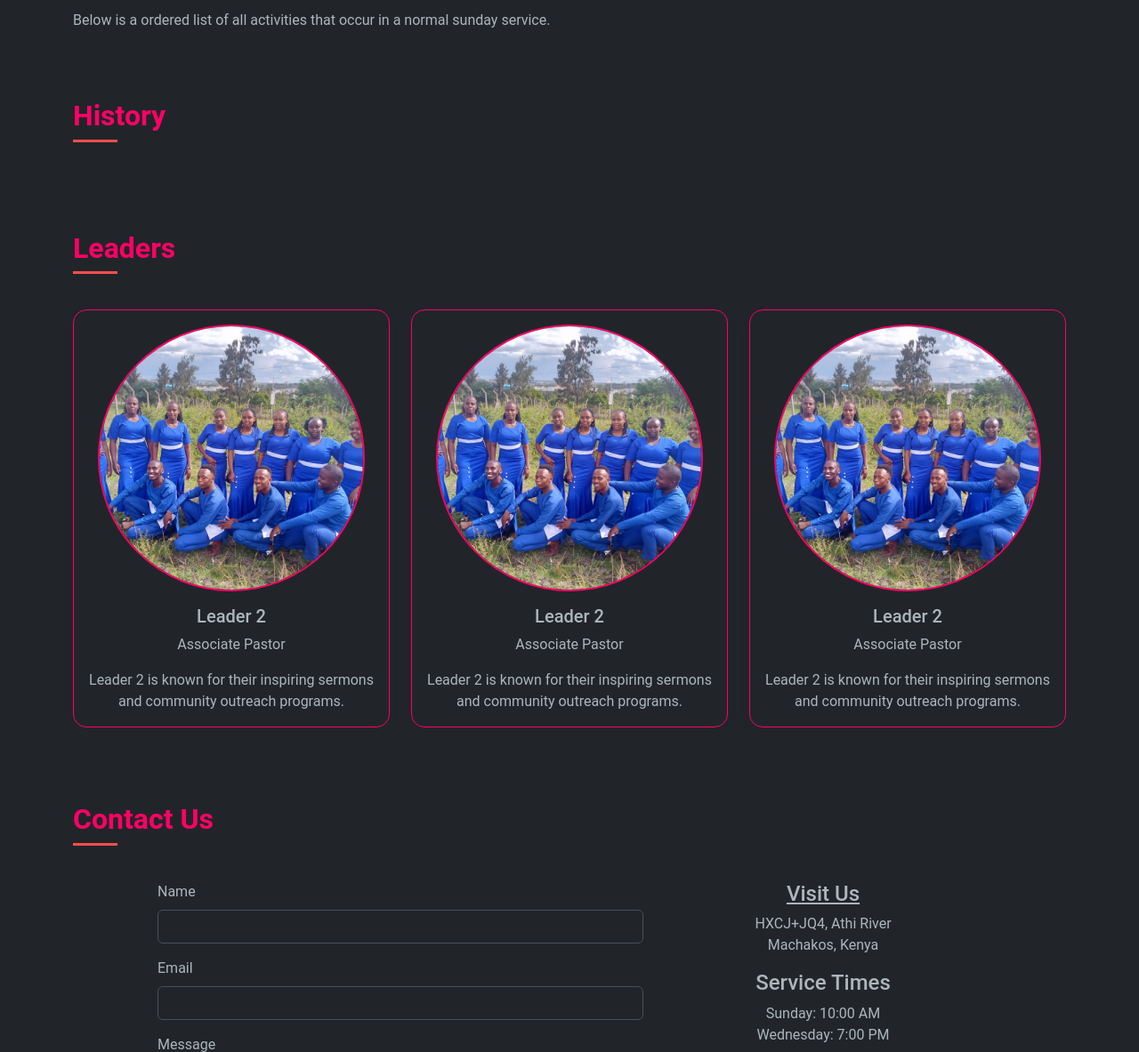
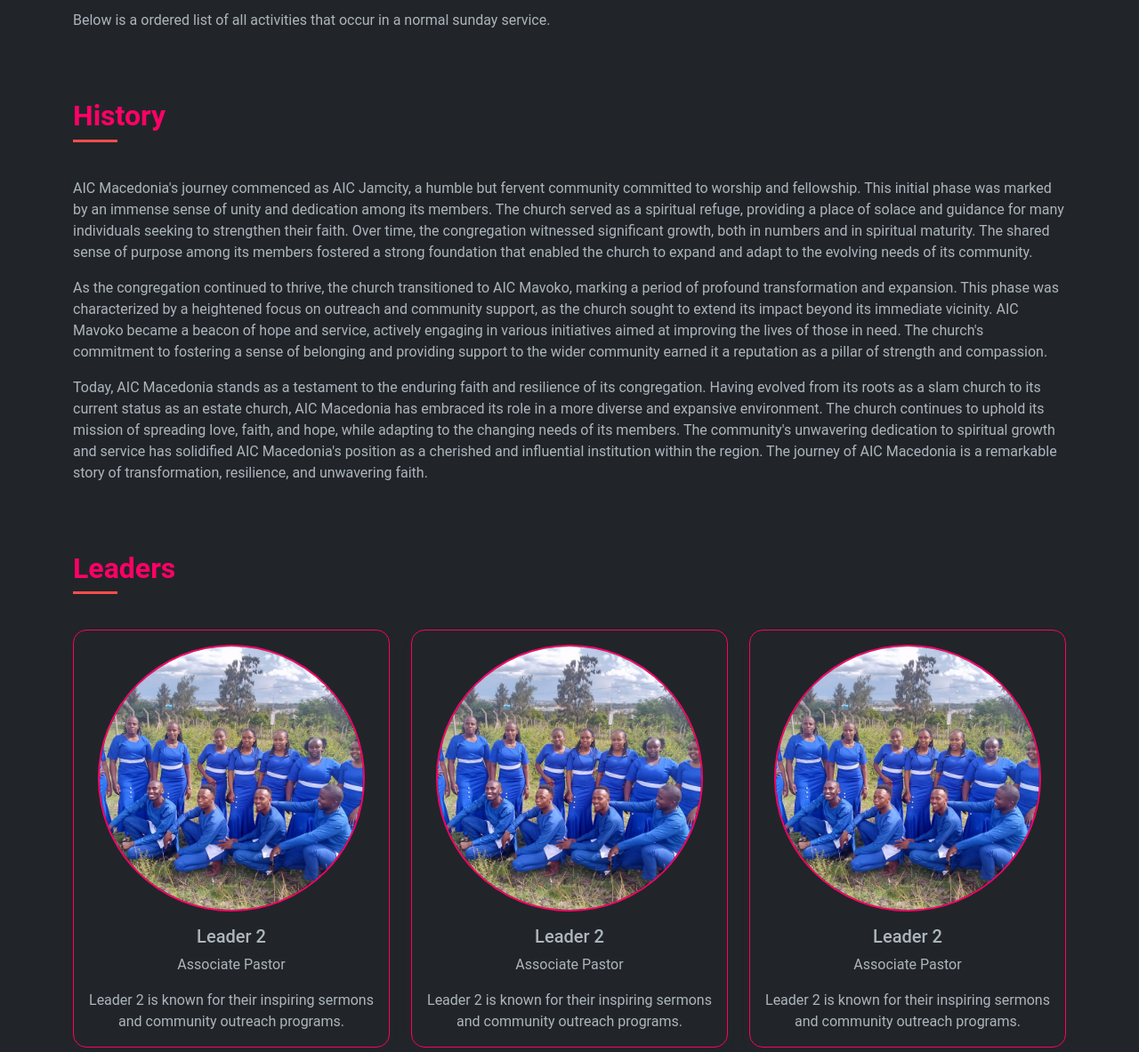
Before and after one commit to andareomondi/trial, a Django app: template member/templates/member/about.html in a window 1280 px wide. Shown: the part 169-1352 px from the top of the page at 89% size. Run offline with Django 3.2, Linux system fonts and the light colour scheme; the template is opened without the code that fills it, so the values that code supplies are empty.

Commit message:
Add historical overview of AIC Macedonia to about page

```diff
--- a/member/templates/member/about.html
+++ b/member/templates/member/about.html
@@ -14,6 +14,36 @@ About
 <div class="section">
   <div class="container">
     <h2 class="section-title">History</h2>
+    <p>AIC Macedonia's journey commenced as AIC Jamcity, a humble but fervent community committed to worship and
+      fellowship.
+      This initial phase was marked by an immense sense of unity and dedication among its members. The church served as
+      a
+      spiritual refuge, providing a place of solace and guidance for many individuals seeking to strengthen their faith.
+      Over time, the congregation witnessed significant growth, both in numbers and in spiritual maturity. The shared
+      sense
+      of purpose among its members fostered a strong foundation that enabled the church to expand and adapt to the
+      evolving
+      needs of its community.</p>
+
+    <p>As the congregation continued to thrive, the church transitioned to AIC Mavoko, marking a period of profound
+      transformation and expansion. This phase was characterized by a heightened focus on outreach and community
+      support, as
+      the church sought to extend its impact beyond its immediate vicinity. AIC Mavoko became a beacon of hope and
+      service,
+      actively engaging in various initiatives aimed at improving the lives of those in need. The church's commitment to
+      fostering a sense of belonging and providing support to the wider community earned it a reputation as a pillar of
+      strength and compassion.</p>
+
+    <p>Today, AIC Macedonia stands as a testament to the enduring faith and resilience of its congregation. Having
+      evolved
+      from its roots as a slam church to its current status as an estate church, AIC Macedonia has embraced its role in
+      a
+      more diverse and expansive environment. The church continues to uphold its mission of spreading love, faith, and
+      hope,
+      while adapting to the changing needs of its members. The community's unwavering dedication to spiritual growth and
+      service has solidified AIC Macedonia's position as a cherished and influential institution within the region. The
+      journey of AIC Macedonia is a remarkable story of transformation, resilience, and unwavering faith.</p>
+
   </div>
 </div>
 <div class="section">
```
